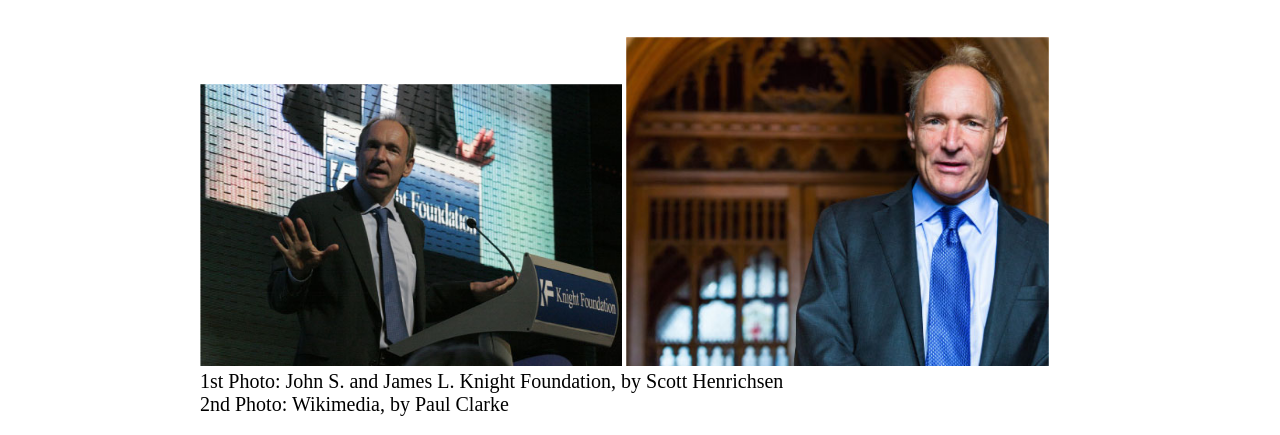
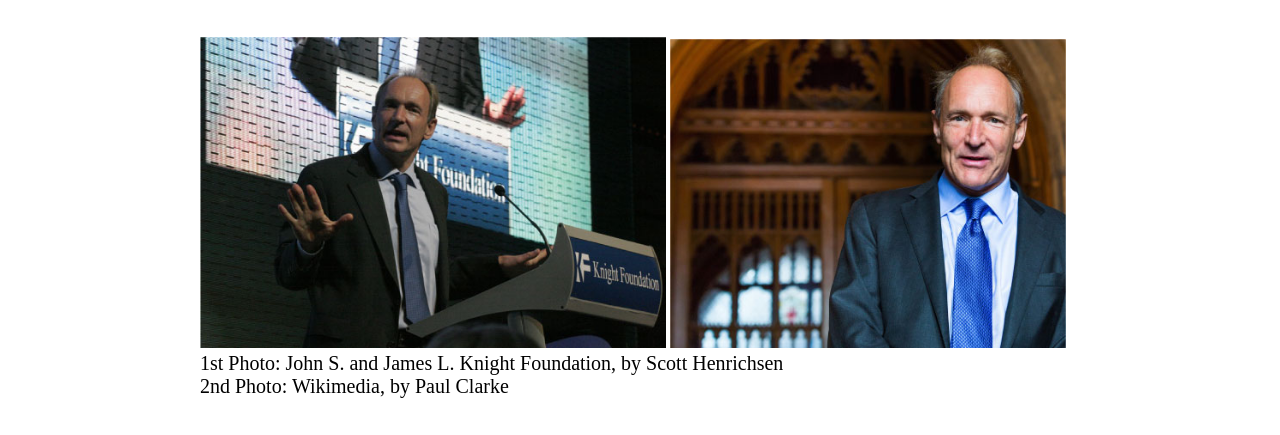
Before and after one commit to giuliabaratella/html-css-booleaner-bonus, a plain HTML site: page index.html in a window 1280 px wide. Shown: the part 478-913 px from the top of the page. Drawn offline with Linux system fonts and the light colour scheme.

Commit message:
added comments + fixed % photos

```diff
--- a/css/style.css
+++ b/css/style.css
@@ -3,10 +3,13 @@
     margin: 0;
     padding: 0;
 }
+/* margini pagina  */
 
 main, footer, header img {
     margin: 0 200px 0 200px;
 }
+
+/* header sito  */
 
 .header-background {
     background-color: #4ea0ff;
@@ -18,6 +21,8 @@ header img {
     width: 350px;
     margin-top: 80px;
 }
+
+/* titolo articolo */
 
 .title-article {
     margin: 2% 0 2% 0;
@@ -48,17 +53,25 @@ header img {
     color: #20a9e5;
 }
 
+/* foto articolo */
+
 .photo-article, .text-section, .table-article {
     margin: 40px 0 40px 0;
 }
 
-.photo-article img {
-    width: 48%;
+.photo-1 {
+    width: 53%;
+}
+
+.photo-2 {
+    width: 45%;
 }
 
 figcaption {
     font-size: 20px;
 }
+
+/* testo articolo */
 
 .text-article, footer {
     font-size: 25px;
@@ -91,6 +104,8 @@ figcaption {
     background-color: #b1e5f2;
 }
 
+/* footer */
+
 #footer-title {
     color: #838383;
 }
--- a/index.html
+++ b/index.html
@@ -15,6 +15,7 @@
     </header>
 
     <main>
+        <!-- titolo articolo  -->
         <div class="title-article">
             <h1>Internet deve essere al servizio del "bene pubblico": il manifesto di Tim Berners-Lee</h1>
             <h2>
@@ -26,9 +27,10 @@
             </h3>
         </div>
 
+        <!-- foto articolo  -->
         <figure class="photo-article">
-            <img class="photo" src="img/tim-1.jpg" alt="Tim Berners-Lee">
-            <img class="photo" src="img/tim-2.jpg" alt="Tim Berners-Lee">
+            <img class="photo-1" src="img/tim-1.jpg" alt="Tim Berners-Lee">
+            <img class="photo-2" src="img/tim-2.jpg" alt="Tim Berners-Lee">
             <figcaption>
                 <p>1st Photo: John S. and James L. Knight Foundation, by Scott Henrichsen
                     <br>
@@ -37,6 +39,7 @@
            </figcaption>
         </figure>
 
+        <!-- testo articolo  -->
         <section class="text-article">
             <p class="text-section">Lorem ipsum dolor sit amet consectetur adipisicing elit. Autem quaerat odio ducimus iure libero modi veniam distinctio provident harum ea ullam, similique pariatur et quidem.
                 <span class="highlited-text">Facere eius et impedit officia earum modi hic, minima dolore perferendis nulla pariatur.</span>
@@ -86,6 +89,7 @@
     </main>
 
     <footer>
+        <!-- articoli correlati  -->
         <div class="related-articles">
             <h3 id="footer-title">Potrebbero interessarti</h3>
             <div class="rel-art-img art-1"> <h3>Lorem ipsum dolor</h3> </div>
```
